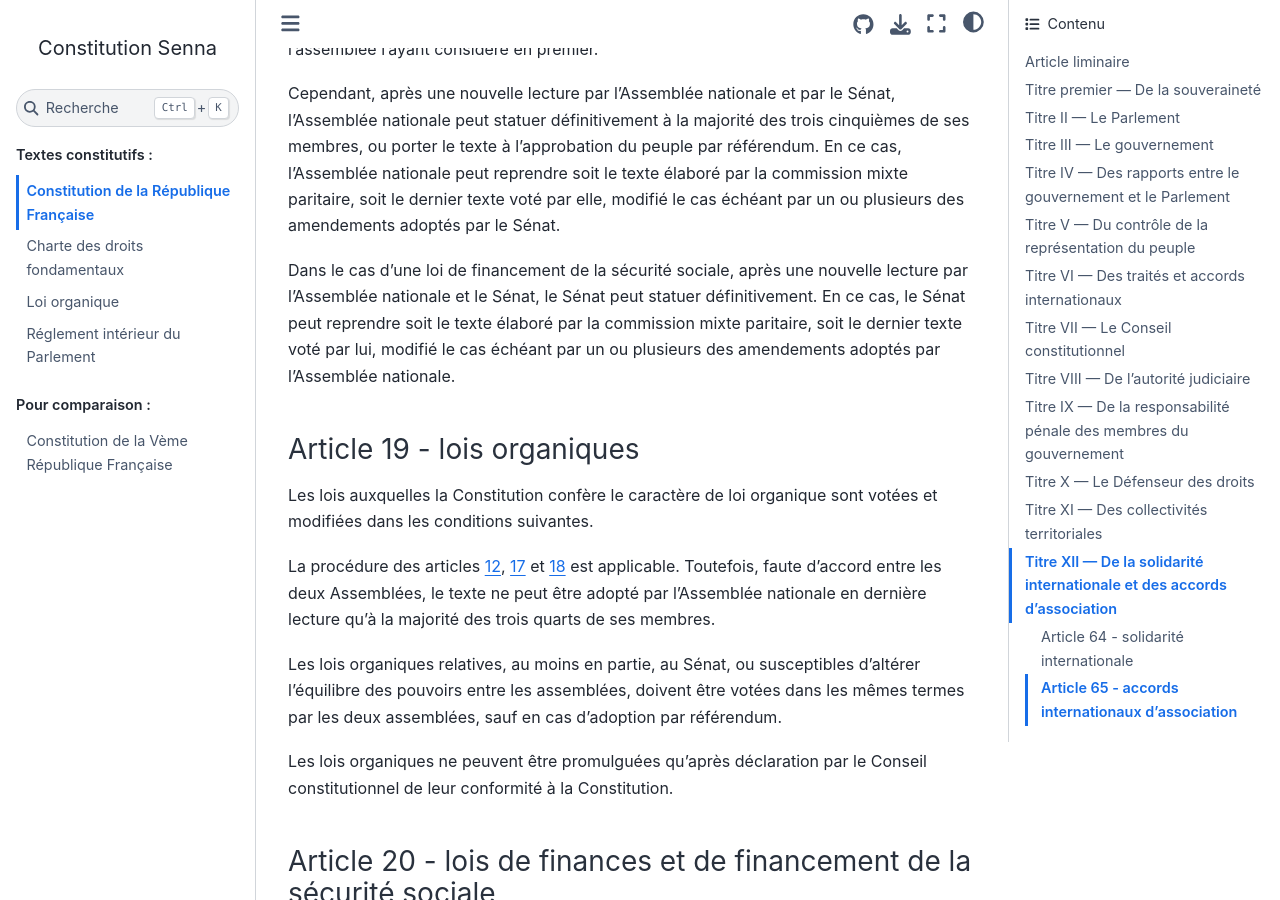
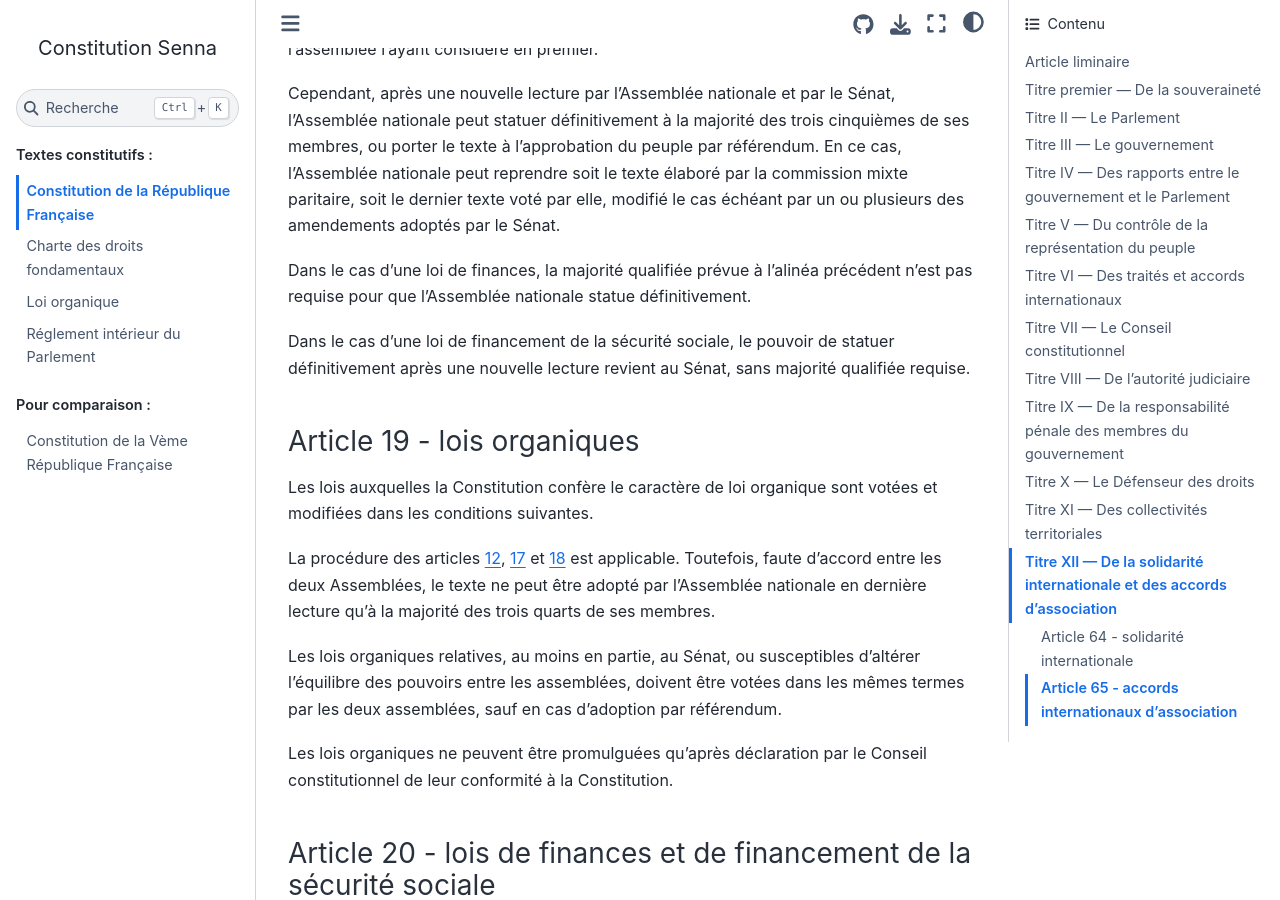
Before and after one commit to Gouvernathor/senna, a Sphinx documentation site: the page built from source/constitution.rst, in a window 1280 px wide and 900 px high, scrolled down 5566 px. Built offline with Sphinx 7.4.7 and the Sphinx Book theme 1.1.4, drawn with Linux system fonts in a browser that asks for light colours.

Commit message:
modification des règles de l'adoption par une seule assemblée pour les lois de financement

```diff
--- a/source/constitution.rst
+++ b/source/constitution.rst
@@ -156,9 +156,9 @@
 
 Cependant, après une nouvelle lecture par l'Assemblée nationale et par le Sénat, l'Assemblée nationale peut statuer définitivement à la majorité des trois cinquièmes de ses membres, ou porter le texte à l'approbation du peuple par référendum. En ce cas, l'Assemblée nationale peut reprendre soit le texte élaboré par la commission mixte paritaire, soit le dernier texte voté par elle, modifié le cas échéant par un ou plusieurs des amendements adoptés par le Sénat.
 
-.. Dans le cas d'une loi de finances, la majorité qualifiée prévue à l'alinéa précédent n'est pas requise pour que l'Assemblée nationale statue définitivement.
+Dans le cas d'une loi de finances, la majorité qualifiée prévue à l'alinéa précédent n'est pas requise pour que l'Assemblée nationale statue définitivement.
 
-Dans le cas d'une loi de financement de la sécurité sociale, après une nouvelle lecture par l'Assemblée nationale et le Sénat, le Sénat peut statuer définitivement. En ce cas, le Sénat peut reprendre soit le texte élaboré par la commission mixte paritaire, soit le dernier texte voté par lui, modifié le cas échéant par un ou plusieurs des amendements adoptés par l'Assemblée nationale.
+Dans le cas d'une loi de financement de la sécurité sociale, le pouvoir de statuer définitivement après une nouvelle lecture revient au Sénat, sans majorité qualifiée requise.
 
 .. article:: lois organiques
 
```
